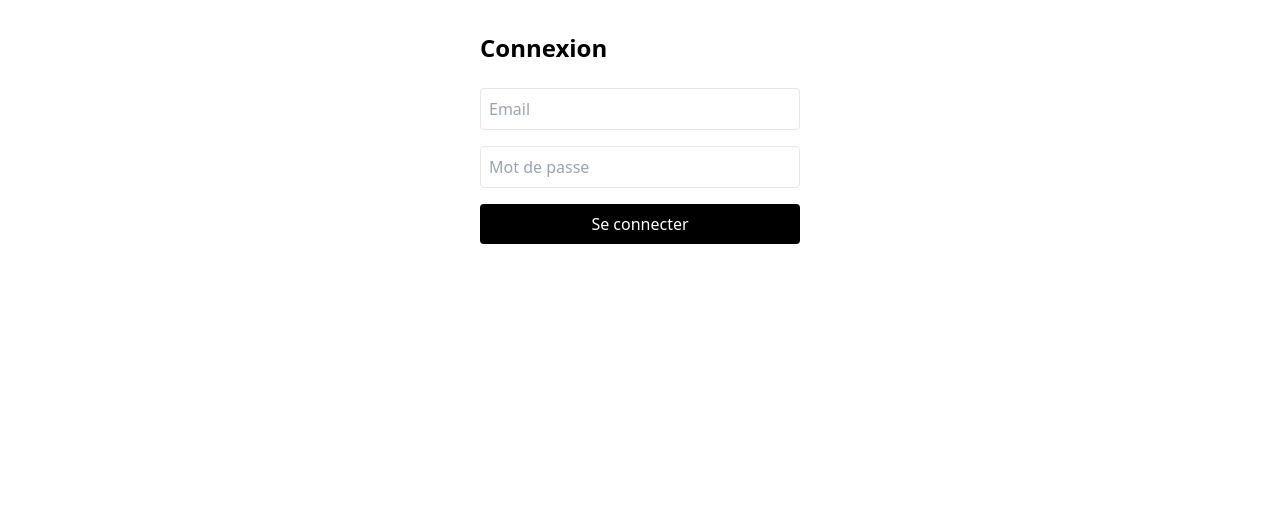
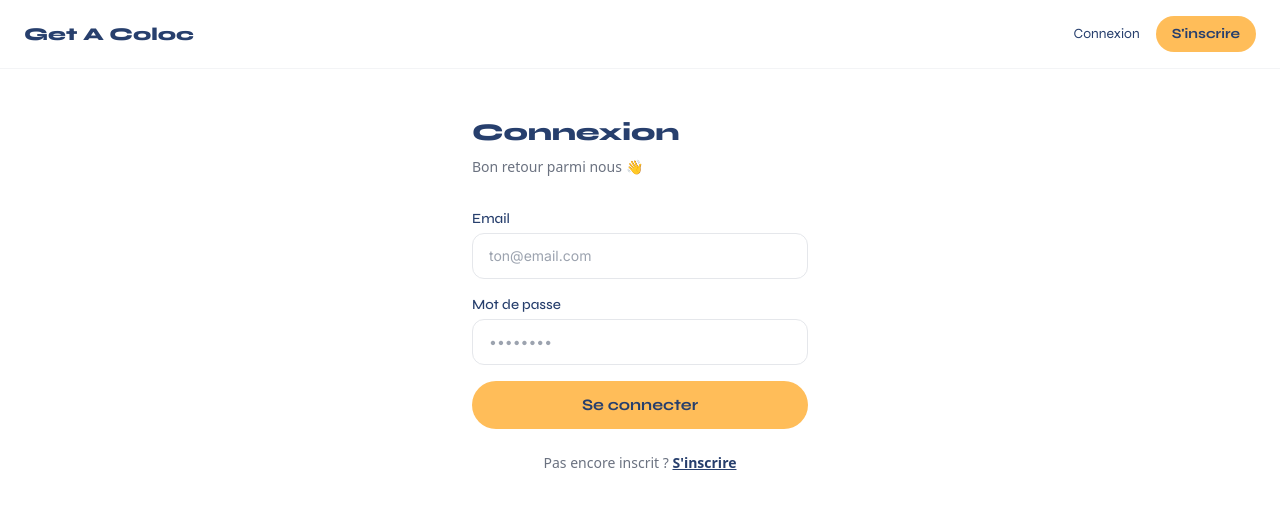
Before and after one commit to Narlex26/GetAColoc, a React (Vite) app: page /connexion in a window 1280 px wide. Shown: the top 506 px of the page. Built offline with nearby package versions, Linux system fonts and the light colour scheme; no server answers.

Commit message:
fix: login uses 'mail' field, adds PublicLayout styling and type-based redirect

```diff
--- a/src/pages/Login.tsx
+++ b/src/pages/Login.tsx
@@ -1,38 +1,70 @@
-import { useState } from "react";
-import { useNavigate } from "react-router-dom";
-import { authApi } from "../api/auth";
-import { useAuthStore } from "../store/auth";
+import { useState } from 'react';
+import { Link, useNavigate } from 'react-router-dom';
+import { authApi } from '../api/auth';
+import { useAuthStore } from '../store/auth';
+import PublicLayout from '../components/layout/PublicLayout';
+import FormField from '../components/common/FormField';
+import Button from '../components/common/Button';
 
 export default function Login() {
   const navigate = useNavigate();
-  const setAuth = useAuthStore((s) => s.setAuth);
-  const [mail, setMail] = useState("");
-  const [password, setPassword] = useState("");
-  const [err, setErr] = useState<string | null>(null);
+  const setAuth = useAuthStore(s => s.setAuth);
+  const [mail, setMail] = useState('');
+  const [password, setPassword] = useState('');
+  const [error, setError] = useState<string | null>(null);
+  const [loading, setLoading] = useState(false);
 
   const onSubmit = async (e: React.FormEvent) => {
     e.preventDefault();
-    setErr(null);
+    setError(null);
+    setLoading(true);
     try {
       const res = await authApi.login({ mail, password });
       setAuth(res.access_token, res.user);
-      navigate("/");
+      navigate(res.user.type === 'proprietaire' ? '/mes-logements' : '/recherche', { replace: true });
     } catch {
-      setErr("Identifiants invalides");
+      setError('Email ou mot de passe incorrect');
+    } finally {
+      setLoading(false);
     }
   };
 
   return (
-    <div className="max-w-sm mx-auto p-8">
-      <h1 className="text-2xl font-bold mb-6">Connexion</h1>
-      <form onSubmit={onSubmit} className="space-y-4">
-        <input className="w-full border rounded p-2" type="email" placeholder="Email"
-          value={mail} onChange={(e) => setMail(e.target.value)} required />
-        <input className="w-full border rounded p-2" type="password" placeholder="Mot de passe"
-          value={password} onChange={(e) => setPassword(e.target.value)} required />
-        {err && <p className="text-red-600 text-sm">{err}</p>}
-        <button className="w-full bg-black text-white rounded p-2">Se connecter</button>
-      </form>
-    </div>
+    <PublicLayout>
+      <div className="max-w-sm mx-auto px-6 py-12">
+        <h1 className="font-syne font-black text-2xl text-dark-blue mb-2">Connexion</h1>
+        <p className="text-gray-500 text-sm mb-8">Bon retour parmi nous 👋</p>
+        <form onSubmit={onSubmit} className="space-y-4">
+          <FormField
+            label="Email"
+            type="email"
+            value={mail}
+            onChange={e => setMail(e.target.value)}
+            placeholder="ton@email.com"
+            required
+          />
+          <FormField
+            label="Mot de passe"
+            type="password"
+            value={password}
+            onChange={e => setPassword(e.target.value)}
+            placeholder="••••••••"
+            required
+          />
+          {error && (
+            <div className="bg-red-50 border border-red-200 rounded-xl px-4 py-3 text-red-600 text-sm">
+              {error}
+            </div>
+          )}
+          <Button type="submit" disabled={loading} className="w-full mt-2">
+            {loading ? 'Connexion...' : 'Se connecter'}
+          </Button>
+        </form>
+        <p className="text-center text-sm text-gray-500 mt-6">
+          Pas encore inscrit ?{' '}
+          <Link to="/inscription" className="text-dark-blue font-bold underline">S'inscrire</Link>
+        </p>
+      </div>
+    </PublicLayout>
   );
 }
```
